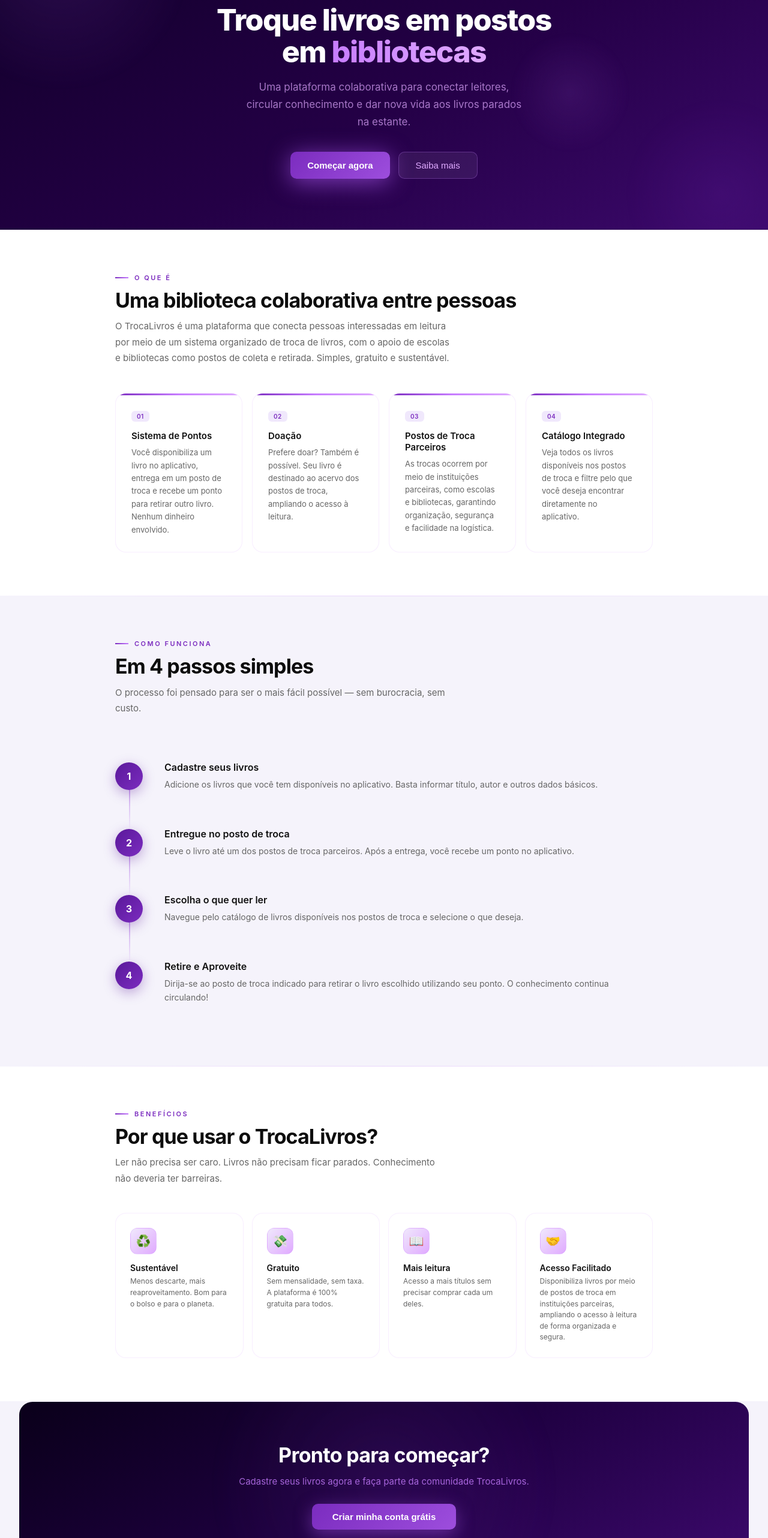
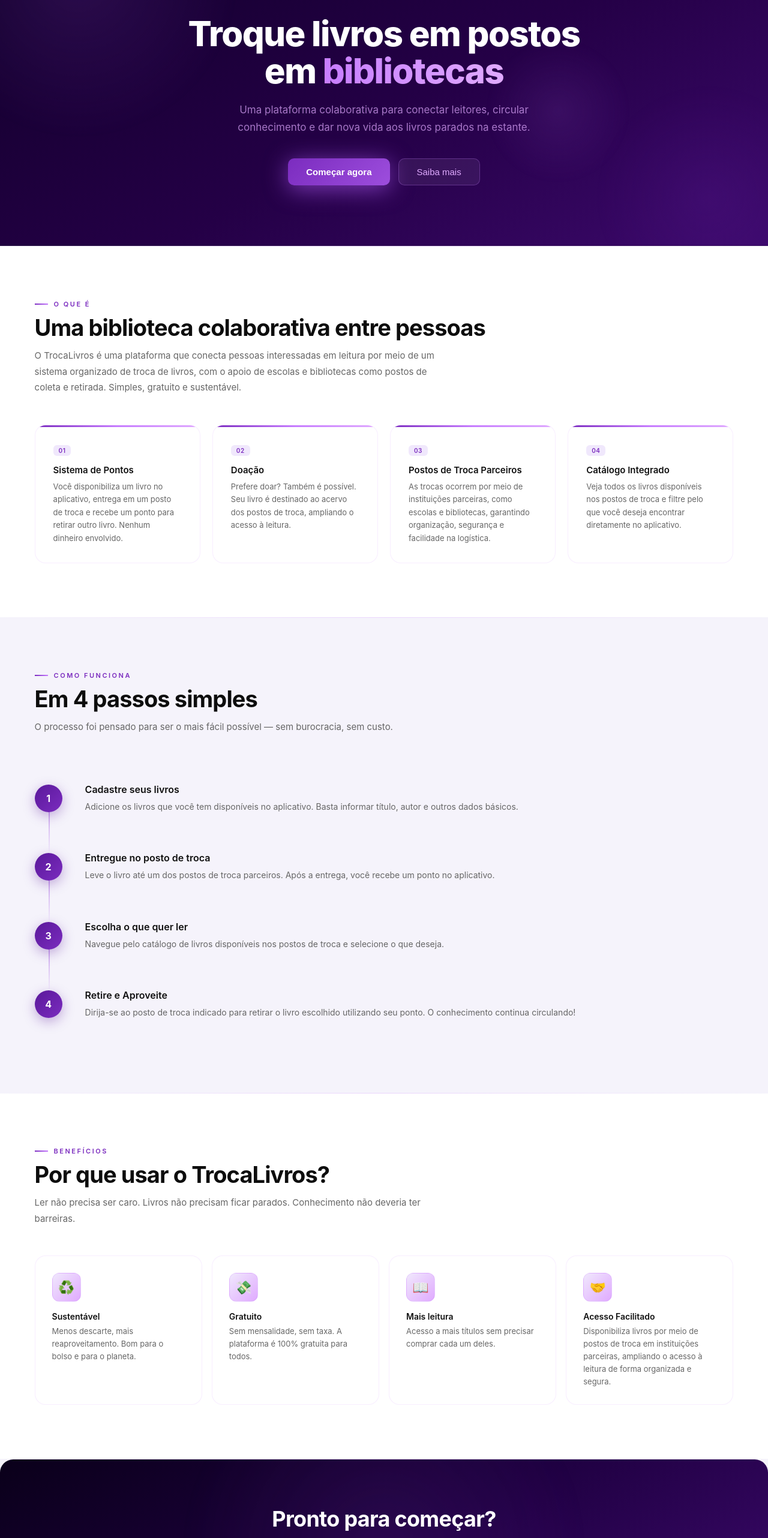
Before and after one commit to KauaMHAS/Site-TCC, an Angular app: page / in a window 1280 px wide. Shown: the part 202-2766 px from the top of the page at 60% size. Built offline with nearby package versions, Linux system fonts and the light colour scheme.

Commit message:
Melhora no redimencionamento das paginas

```diff
--- a/src/app/home/home.css
+++ b/src/app/home/home.css
@@ -3,14 +3,14 @@
 /* ── Cards ── */
 .cards {
   display: grid;
-  grid-template-columns: repeat(auto-fit, minmax(200px, 1fr));
-  gap: 16px;
+  grid-template-columns: repeat(auto-fit, minmax(240px, 1fr));
+  gap: 20px;
 }
 
 .card {
   background: #fff;
   border-radius: 18px;
-  padding: 26px;
+  padding: 30px;
   border: 1px solid rgba(199, 125, 255, 0.13);
   transition: all 0.35s cubic-bezier(0.34, 1.56, 0.64, 1);
   position: relative;
@@ -37,7 +37,7 @@
   display: inline-block;
   font-size: 10px;
   font-weight: 600;
-  color: #7B2CBF;
+  color: var(--brand);
   background: #F0E8FC;
   padding: 3px 9px;
   border-radius: 6px;
@@ -54,8 +54,8 @@
 .step {
   display: grid;
   grid-template-columns: 60px 1fr;
-  gap: 22px;
-  padding: 30px 0;
+  gap: 24px;
+  padding: 32px 0;
   position: relative;
 }
 
@@ -63,8 +63,8 @@
   content: '';
   position: absolute;
   left: 23px;
-  top: 74px;
-  bottom: -30px;
+  top: 78px;
+  bottom: -32px;
   width: 2px;
   background: linear-gradient(to bottom, rgba(157, 78, 221, 0.5), rgba(199, 125, 255, 0.06));
 }
@@ -73,7 +73,7 @@
   width: 46px;
   height: 46px;
   border-radius: 50%;
-  background: linear-gradient(135deg, #5A189A, #7B2CBF);
+  background: linear-gradient(135deg, var(--brand-deep, #5A189A), var(--brand, #7B2CBF));
   border: none;
   display: flex;
   align-items: center;
@@ -100,14 +100,14 @@
 /* ── Benefits ── */
 .benefits {
   display: grid;
-  grid-template-columns: repeat(auto-fit, minmax(180px, 1fr));
-  gap: 14px;
+  grid-template-columns: repeat(auto-fit, minmax(210px, 1fr));
+  gap: 16px;
 }
 
 .benefit {
   background: #fff;
   border-radius: 18px;
-  padding: 24px;
+  padding: 28px;
   border: 1px solid rgba(199, 125, 255, 0.13);
   transition: all 0.35s cubic-bezier(0.34, 1.56, 0.64, 1);
   position: relative;
@@ -132,16 +132,16 @@
 .benefit:hover::before { opacity: 1; }
 
 .benefit-icon {
-  width: 44px;
-  height: 44px;
+  width: 48px;
+  height: 48px;
   border-radius: 12px;
   background: linear-gradient(135deg, #F0E8FC, #E0AAFF);
   border: 1px solid rgba(199, 125, 255, 0.2);
   display: flex;
   align-items: center;
   justify-content: center;
-  font-size: 20px;
-  margin-bottom: 14px;
+  font-size: 22px;
+  margin-bottom: 16px;
   transition: transform 0.3s cubic-bezier(0.34, 1.56, 0.64, 1);
 }
 
@@ -149,16 +149,17 @@
   transform: scale(1.14) rotate(-7deg);
 }
 
-.benefit h4 { font-size: 14px; font-weight: 600; margin-bottom: 5px; color: #111; }
-.benefit p  { font-size: 12px; color: #666; line-height: 1.55; }
+.benefit h4 { font-size: 14px; font-weight: 600; margin-bottom: 6px; color: #111; }
+.benefit p  { font-size: 13px; color: #666; line-height: 1.6; }
 
 /* ── CTA Block ── */
 .cta-block {
   background: linear-gradient(150deg, #0a001a 0%, #1e0040 50%, #3C096C 100%);
   border-radius: 22px;
-  padding: 68px 32px;
+  padding: clamp(48px, 6vw, 80px) var(--px, 48px);
   text-align: center;
-  margin: 0 32px 72px;
+  max-width: var(--max-w, 1280px);
+  margin: 0 auto clamp(56px, 7vw, 88px);
   position: relative;
   overflow: hidden;
 }
@@ -166,18 +167,19 @@
 .cta-block::before {
   content: '';
   position: absolute;
-  width: 600px;
-  height: 600px;
+  width: 700px;
+  height: 700px;
   border-radius: 50%;
   background: radial-gradient(circle, rgba(157, 78, 221, 0.18), transparent 70%);
   top: 50%;
   left: 50%;
   transform: translate(-50%, -50%);
   animation: ctaGlow 3s ease-in-out infinite;
+  pointer-events: none;
 }
 
 .cta-block h2 {
-  font-size: 34px;
+  font-size: clamp(26px, 3.5vw, 36px);
   font-weight: 700;
   color: #fff;
   margin-bottom: 14px;
@@ -188,16 +190,16 @@
 .cta-block p {
   font-size: 15px;
   color: rgba(199, 125, 255, 0.8);
-  margin-bottom: 28px;
+  margin-bottom: 30px;
   position: relative;
 }
 
 .cta-block button {
-  background: linear-gradient(135deg, #7B2CBF, #9D4EDD);
+  background: linear-gradient(135deg, var(--brand, #7B2CBF), var(--brand-mid, #9D4EDD));
   color: #fff;
   font-size: 15px;
   font-weight: 600;
-  padding: 13px 34px;
+  padding: 13px 36px;
   border-radius: 10px;
   border: none;
   cursor: pointer;
--- a/src/styles.css
+++ b/src/styles.css
@@ -1,9 +1,18 @@
-/* ── style.css ── */
-* {
-  box-sizing: border-box;
-  margin: 0;
-  padding: 0;
+/* ── styles.css ── */
+
+/* ── Design Tokens ── */
+:root {
+  --brand:       #7B2CBF;
+  --brand-mid:   #9D4EDD;
+  --brand-pale:  #C77DFF;
+  --brand-glow:  #E0AAFF;
+  --brand-deep:  #5A189A;
+  --max-w:       1280px;
+  --px:          clamp(24px, 4.5vw, 80px);
 }
+
+/* ── Reset ── */
+*, *::before, *::after { box-sizing: border-box; margin: 0; padding: 0; }
 
 body {
   font-family: 'Inter', sans-serif;
@@ -15,7 +24,7 @@ body {
 nav {
   background: rgba(10, 0, 25, 0.97);
   border-bottom: 1px solid rgba(199, 125, 255, 0.12);
-  padding: 0 32px;
+  padding: 0 var(--px);
   display: flex;
   align-items: center;
   justify-content: space-between;
@@ -38,7 +47,7 @@ nav {
 .nav-logo-box {
   width: 30px;
   height: 30px;
-  background: linear-gradient(135deg, #5A189A, #9D4EDD);
+  background: linear-gradient(135deg, var(--brand-deep), var(--brand-mid));
   border-radius: 9px;
   display: flex;
   align-items: center;
@@ -54,26 +63,8 @@ nav {
   transform: translateX(-50%);
 }
 
-.nav-link {
-  font-size: 13px;
-  color: rgba(255, 255, 255, 0.5);
-  text-decoration: none;
-  padding: 6px 14px;
-  border-radius: 20px;
-  transition: all 0.2s;
-}
-
-.nav-link:hover {
-  background: rgba(199, 125, 255, 0.1);
-  color: #E0AAFF;
-}
-
-.nav-link.active {
-  background: rgba(199, 125, 255, 0.15);
-  color: #E0AAFF;
-  font-weight: 500;
-}
-
+/* ── .nav-link e .sobre-link compartilham os mesmos estilos ── */
+.nav-link,
 .sobre-link {
   font-size: 13px;
   color: rgba(255, 255, 255, 0.5);
@@ -83,14 +74,17 @@ nav {
   transition: all 0.2s;
 }
 
+.nav-link:hover,
 .sobre-link:hover {
   background: rgba(199, 125, 255, 0.1);
-  color: #E0AAFF;
+  color: var(--brand-glow);
 }
 
+.nav-link.active,
 .sobre-link.active {
   background: rgba(199, 125, 255, 0.15);
-  color: #E0AAFF;
+  color: var(--brand-glow);
+  font-weight: 500;
 }
 
 .nav-right {
@@ -100,7 +94,7 @@ nav {
 }
 
 .nav-cta {
-  background: linear-gradient(135deg, #7B2CBF, #9D4EDD);
+  background: linear-gradient(135deg, var(--brand), var(--brand-mid));
   color: #fff;
   font-size: 13px;
   font-weight: 600;
@@ -121,7 +115,7 @@ nav {
 .hero {
   background: linear-gradient(150deg, #100028 0%, #240046 55%, #3C096C 100%);
   border-bottom: 1px solid rgba(199, 125, 255, 0.1);
-  padding: 96px 32px 84px;
+  padding: clamp(80px, 9vw, 120px) var(--px) clamp(70px, 8vw, 100px);
   text-align: center;
   position: relative;
   overflow: hidden;
@@ -139,27 +133,27 @@ nav {
 }
 
 .hero-blob-1 {
-  width: 440px;
-  height: 440px;
+  width: 540px;
+  height: 540px;
   background: radial-gradient(circle, rgba(157, 78, 221, 0.16), transparent 70%);
-  top: -140px;
-  left: -120px;
+  top: -160px;
+  left: -140px;
   animation: blobFloat 7s ease-in-out infinite;
 }
 
 .hero-blob-2 {
-  width: 320px;
-  height: 320px;
+  width: 380px;
+  height: 380px;
   background: radial-gradient(circle, rgba(123, 44, 191, 0.13), transparent 70%);
-  bottom: -100px;
-  right: -80px;
+  bottom: -110px;
+  right: -90px;
   animation: blobFloat 9s ease-in-out infinite;
   animation-delay: -3s;
 }
 
 .hero-blob-3 {
-  width: 200px;
-  height: 200px;
+  width: 240px;
+  height: 240px;
   background: radial-gradient(circle, rgba(199, 125, 255, 0.1), transparent 70%);
   top: 40%;
   right: 18%;
@@ -172,7 +166,7 @@ nav {
   align-items: center;
   gap: 6px;
   background: rgba(224, 170, 255, 0.1);
-  color: #E0AAFF;
+  color: var(--brand-glow);
   font-size: 12px;
   font-weight: 500;
   padding: 5px 16px;
@@ -185,13 +179,13 @@ nav {
 }
 
 .hero h1 {
-  font-size: 50px;
+  font-size: clamp(36px, 5vw, 58px);
   font-weight: 800;
   line-height: 1.06;
-  margin-bottom: 18px;
+  margin-bottom: 20px;
   color: #fff;
   letter-spacing: -1.5px;
-  max-width: 620px;
+  max-width: 720px;
   margin-left: auto;
   margin-right: auto;
   animation: fadeUp 0.7s ease both;
@@ -200,7 +194,7 @@ nav {
 }
 
 .hero-accent {
-  background: linear-gradient(90deg, #C77DFF, #E0AAFF);
+  background: linear-gradient(90deg, var(--brand-pale), var(--brand-glow));
   -webkit-background-clip: text;
   -webkit-text-fill-color: transparent;
   background-clip: text;
@@ -210,8 +204,8 @@ nav {
   font-size: 17px;
   color: rgba(224, 170, 255, 0.7);
   line-height: 1.72;
-  max-width: 470px;
-  margin: 0 auto 34px;
+  max-width: 540px;
+  margin: 0 auto 36px;
   animation: fadeUp 0.7s ease both;
   animation-delay: 0.4s;
   opacity: 0;
@@ -228,11 +222,11 @@ nav {
 }
 
 .btn-primary {
-  background: linear-gradient(135deg, #7B2CBF, #9D4EDD);
+  background: linear-gradient(135deg, var(--brand), var(--brand-mid));
   color: #fff;
   font-size: 15px;
   font-weight: 600;
-  padding: 13px 28px;
+  padding: 13px 30px;
   border-radius: 10px;
   border: none;
   cursor: pointer;
@@ -248,10 +242,10 @@ nav {
 
 .btn-secondary {
   background: rgba(255, 255, 255, 0.07);
-  color: #E0AAFF;
+  color: var(--brand-glow);
   font-size: 15px;
   font-weight: 500;
-  padding: 13px 28px;
+  padding: 13px 30px;
   border-radius: 10px;
   border: 1px solid rgba(199, 125, 255, 0.28);
   cursor: pointer;
@@ -267,24 +261,21 @@ nav {
 .divider {
   height: 1px;
   background: linear-gradient(90deg, transparent, rgba(199, 125, 255, 0.25), transparent);
-  margin: 0;
 }
 
 /* ── Sections ── */
 .section {
-  padding: 72px 32px;
-  max-width: 960px;
+  padding: clamp(56px, 7vw, 96px) var(--px);
+  max-width: var(--max-w);
   margin: 0 auto;
 }
 
-.section-bg-white {
-  background: #fff;
-}
+.section-bg-white { background: #fff; }
 
 .section-tag {
   font-size: 11px;
   font-weight: 600;
-  color: #7B2CBF;
+  color: var(--brand);
   letter-spacing: 2.5px;
   text-transform: uppercase;
   margin-bottom: 12px;
@@ -298,11 +289,12 @@ nav {
   display: block;
   width: 22px;
   height: 2px;
-  background: linear-gradient(90deg, #7B2CBF, #C77DFF);
+  background: linear-gradient(90deg, var(--brand), var(--brand-pale));
+  flex-shrink: 0;
 }
 
 .section h2 {
-  font-size: 34px;
+  font-size: clamp(26px, 3.5vw, 38px);
   font-weight: 700;
   margin-bottom: 12px;
   line-height: 1.1;
@@ -314,8 +306,8 @@ nav {
   font-size: 15px;
   color: #666;
   line-height: 1.78;
-  max-width: 560px;
-  margin-bottom: 44px;
+  max-width: 680px;
+  margin-bottom: 48px;
 }
 
 /* ── Scroll Reveal ── */
@@ -325,6 +317,7 @@ nav {
   transition: opacity 0.7s cubic-bezier(0.16, 1, 0.3, 1),
               transform 0.7s cubic-bezier(0.16, 1, 0.3, 1);
 }
+
 .reveal.in {
   opacity: 1;
   transform: translateY(0);
@@ -338,7 +331,7 @@ nav {
 /* ── Footer ── */
 footer {
   border-top: 1px solid rgba(199, 125, 255, 0.15);
-  padding: 26px 32px;
+  padding: 28px var(--px);
   display: flex;
   justify-content: space-between;
   align-items: center;
@@ -358,7 +351,7 @@ footer p { font-size: 12px; color: #aaa; }
   transition: color 0.2s;
 }
 
-.footer-links a:hover { color: #7B2CBF; }
+.footer-links a:hover { color: var(--brand); }
 
 /* ── Keyframes ── */
 @keyframes fadeUp {
@@ -377,9 +370,12 @@ footer p { font-size: 12px; color: #aaa; }
 }
 
 /* ── Responsive ── */
+@media (max-width: 1024px) {
+  :root { --px: clamp(24px, 4vw, 48px); }
+}
+
 @media (max-width: 640px) {
-  .nav-links { display: none; }
-  .hero h1   { font-size: 32px; letter-spacing: -0.8px; }
-  .hero p    { font-size: 15px; }
-  .section h2 { font-size: 26px; }
+  .nav-links  { display: none; }
+  .hero p     { font-size: 15px; }
+  .section h2 { letter-spacing: -0.5px; }
 }
```
Also changed, not shown: src/app/sobre/sobre.css (+53 -50 lines).
